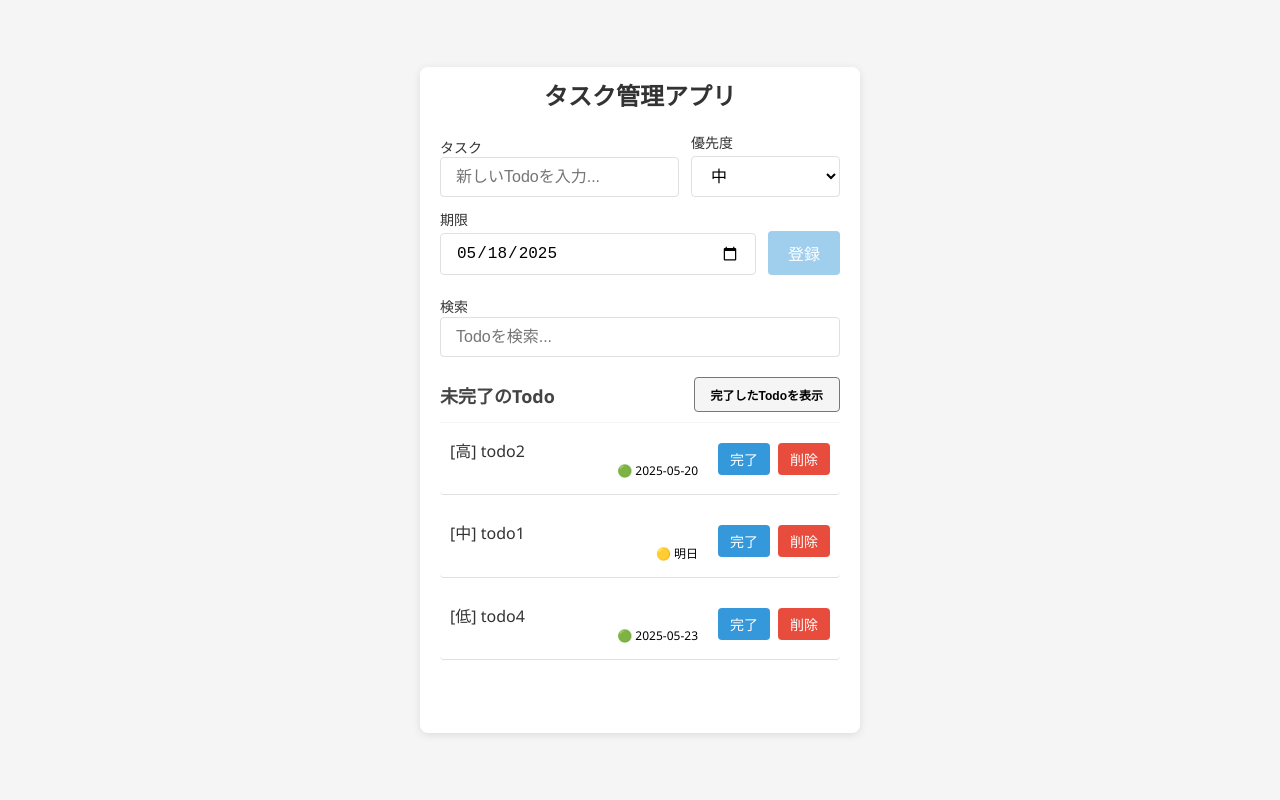
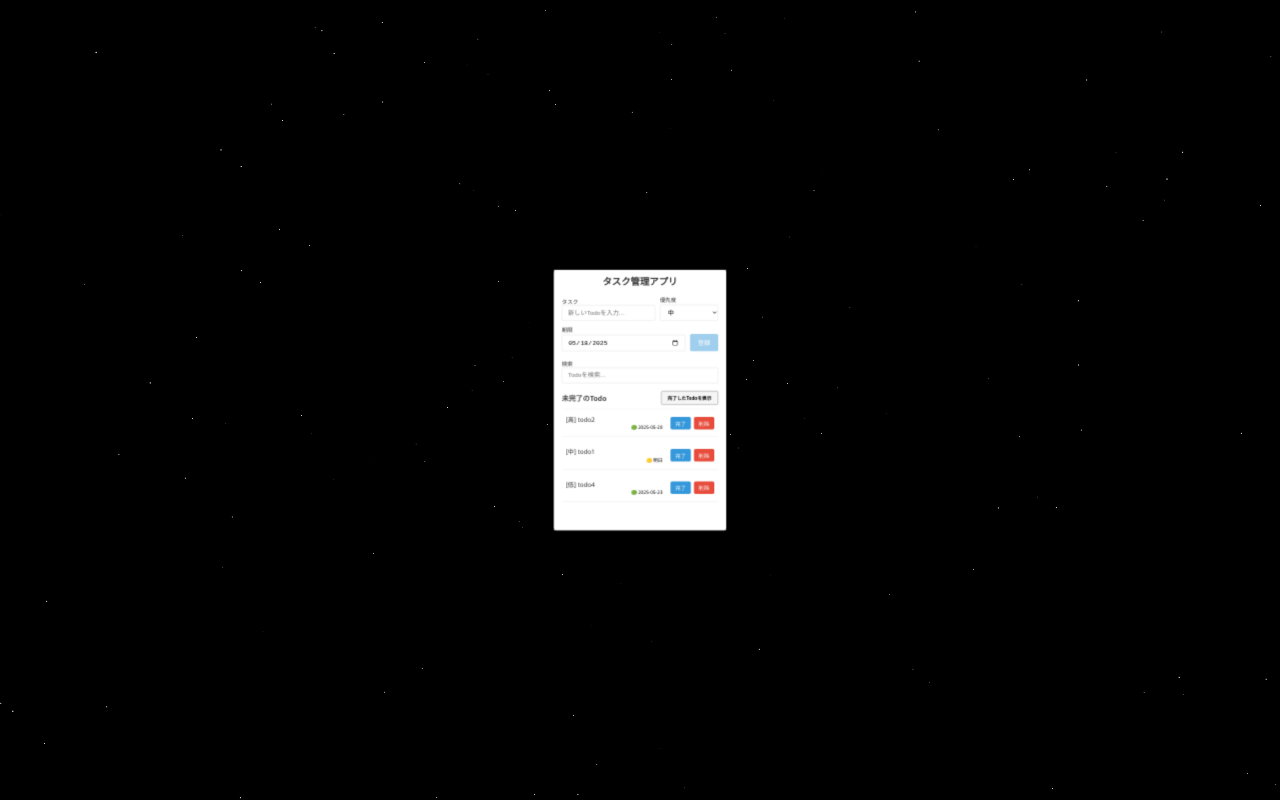
Before and after one commit to hiroshikagiyama/todo-app, a React (Vite) app: page / in a window 1280 px wide. Built offline with nearby package versions, Linux system fonts and the light colour scheme.

Commit message:
3D空間にTodoAppを表示

```diff
--- a/package.json
+++ b/package.json
@@ -10,9 +10,12 @@
     "preview": "vite preview"
   },
   "dependencies": {
+    "@react-three/drei": "^10.2.0",
+    "@react-three/fiber": "^9.1.2",
     "date-fns": "^4.1.0",
     "react": "^19.1.0",
     "react-dom": "^19.1.0",
+    "three": "^0.177.0",
     "uuid": "^11.1.0"
   },
   "devDependencies": {
--- a/src/day2/todo-app-mondai/App.tsx
+++ b/src/day2/todo-app-mondai/App.tsx
@@ -5,6 +5,8 @@ import { initialTodos } from "./initialTodos.ts"
 import { Field1 } from "./components/Field1.tsx"
 import { Field2 } from "./components/Field2.tsx"
 import { Field3 } from "./components/Field3.tsx"
+import { Html, OrbitControls, Stars } from "@react-three/drei"
+import { Canvas } from "@react-three/fiber"
 
 export default function App() {
   const [items, setItems] = useState<Todo[]>(initialTodos)
@@ -12,7 +14,20 @@ export default function App() {
   const [search, setSearch] = useState("")
 
   return (
-    <div className="todo-app-wrapper">
+    <div style={{backgroundColor: "black", height: "100vh"}}>
+      <Canvas camera={{ position: [0, 0, 5], fov: 75 }}>
+        <ambientLight intensity={0.8} />
+        <pointLight position={[10, 10, 10]} />
+        <Stars radius={100} depth={50} count={1000} factor={4} saturation={0} fade />
+        <OrbitControls />
+      <Html
+        position={[0, 0, 0]} // 3D空間上の位置
+        transform              // 3D空間に応じて回転・スケール可能に
+        center                 // 中央揃え
+        distanceFactor={1.5}   // カメラ距離に応じたサイズ調整（数値は調整可）
+        zIndexRange={[100, 0]} // 必要に応じてz-index制御
+        >
+        <div className="todo-app-wrapper" style={{height: "fit-content"}}>
           <div className="todo-app">
             <h1>タスク管理アプリ</h1>
             <Field1 value={value} setValue={setValue} setItems={setItems} />
@@ -20,5 +35,8 @@ export default function App() {
             <Field3 items={items} setItems={setItems} search={search} value={value} />
           </div>
         </div>
+      </Html>
+      </Canvas>
+    </div>
   )
 }
--- a/src/day2/todo-app-mondai/components/Field3.tsx
+++ b/src/day2/todo-app-mondai/components/Field3.tsx
@@ -2,6 +2,8 @@ import type { Mode, Priority, Todo } from "../types.ts"
 import { format, isToday, isTomorrow } from "date-fns"
 import { type Dispatch, useState } from "react"
 import * as React from "react"
+import { Canvas } from "@react-three/fiber"
+import { OrbitControls, Stars } from "@react-three/drei"
 
 type Field3Props = {
   items: Todo[]
```
Also changed, not shown: 1 other file (tests, documents, lock files or other folders). Lines whose indentation alone changed are shown as unchanged.
